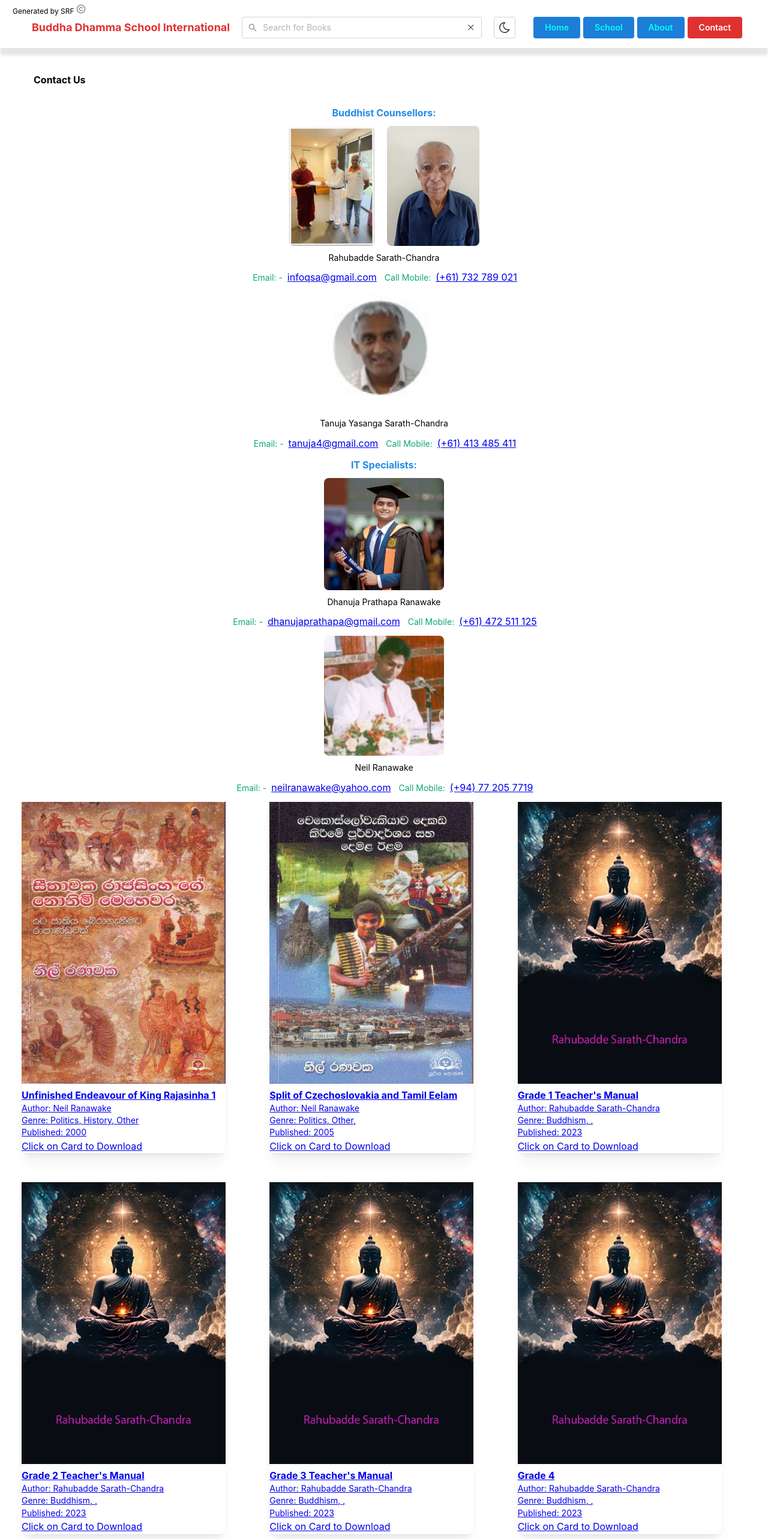
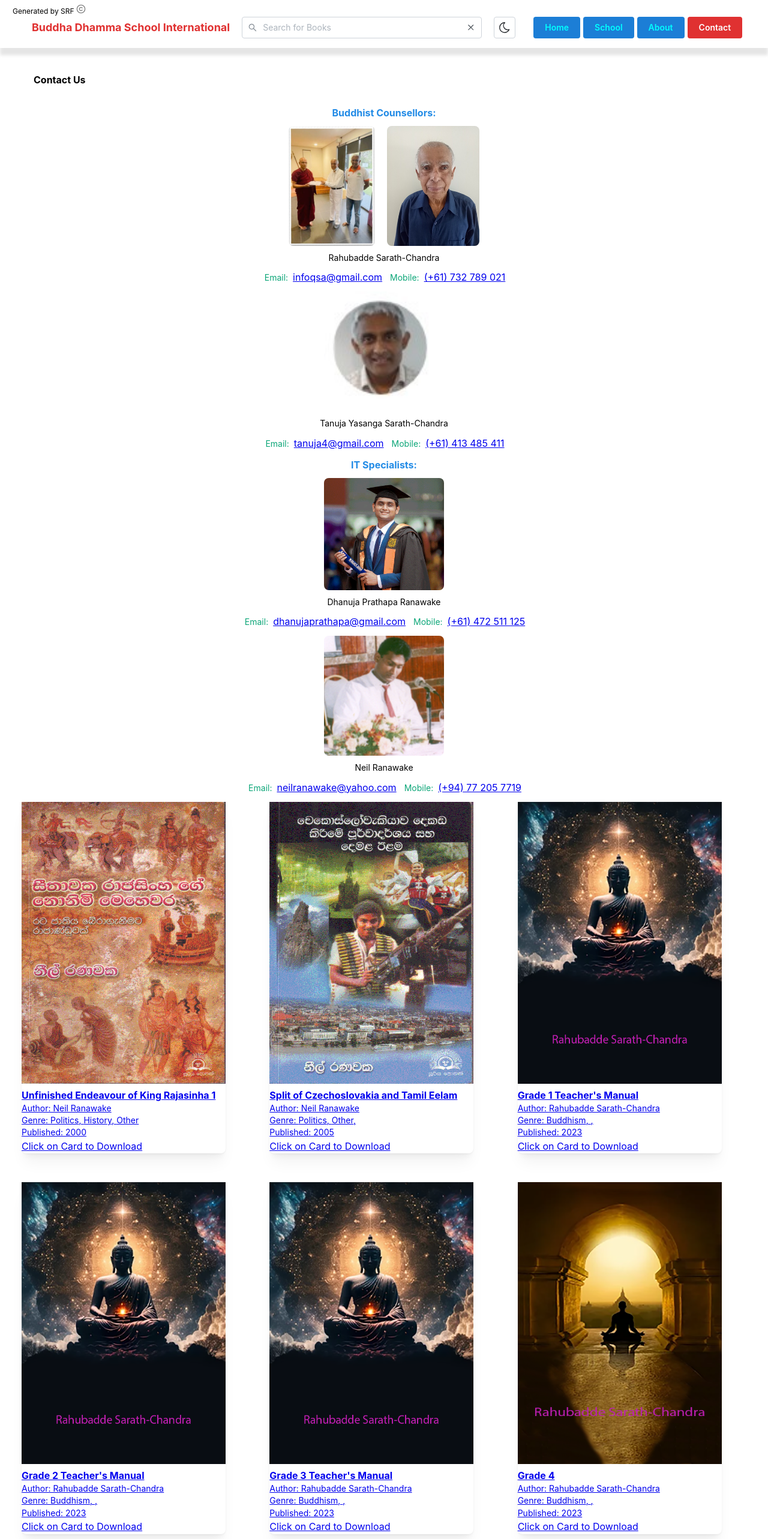
Before and after one commit to dhanuja-prathapa/Final, a Next.js app: page /contact in a window 1280 px wide. Shown: the top 2566 px of the page at 60% size. Built offline with nearby package versions, Linux system fonts and the light colour scheme.

Commit message:
page covers done. refresh header issue addressed but in dark mode when clicking menu white comes & goes

```diff
--- a/components/Header.tsx
+++ b/components/Header.tsx
@@ -2,7 +2,7 @@
 import { TextInput, Box, Text, Group, Combobox, useCombobox, CloseButton, Drawer  } from "@mantine/core";
 import { ActionIcon, useComputedColorScheme, Burger  } from '@mantine/core';
 import { IconSun, IconMoon } from '@tabler/icons-react';
-import { useState } from 'react';
+import { useState, useEffect, useMemo } from 'react';
 import { AiOutlineSearch } from 'react-icons/ai';
 import { useMantineColorScheme, HoverCard, Flex } from '@mantine/core';
 import cx from 'clsx';
@@ -37,8 +37,28 @@ interface HeaderProps {
 
 const Header: React.FC<HeaderProps> = ({ searchTerm, setSearchTerm}) => {
 
-    const { setColorScheme } = useMantineColorScheme();
-    const computedColorScheme = useComputedColorScheme('light', { getInitialValueInEffect: true });
+const { setColorScheme } = useMantineColorScheme();
+{/*const computedColorScheme = useComputedColorScheme('light', { getInitialValueInEffect: true });*/}
+
+const [computedColorScheme, setComputedColorScheme] = useState('');
+const { colorScheme } = useMantineColorScheme();
+
+{/*const toggleColorScheme = () => {
+  setComputedColorScheme((prevScheme) => (prevScheme === 'light' ? 'dark' : 'light'));
+};*/}
+
+useEffect(() => {
+  // Set the initial color scheme based on the actual color scheme
+  setComputedColorScheme(colorScheme);
+}, [colorScheme]);
+
+const headerStyle = useMemo(() => {
+  return {
+    colorScheme: computedColorScheme,
+    '--header-background': computedColorScheme === 'dark' ? 'black' : 'white',
+  };
+}, [computedColorScheme]);
+
 
     const screenSize = useMediaQueries();
 
@@ -74,7 +94,7 @@ const Header: React.FC<HeaderProps> = ({ searchTerm, setSearchTerm}) => {
 
     return (
 
-          <nav >
+          <nav className={classes.fixedHeader} style={headerStyle}>
         {/* <Box style={{ background: "var(--header-background, white)"  }}> */}
          <Group justify="">
       <HoverCard width={280} shadow="md" closeDelay={1000}>
--- a/components/books.json
+++ b/components/books.json
@@ -45,7 +45,7 @@
         "genre": ["Buddhism"],
         "published": "Published: 2023",
         "downloadLink": "/Grade 4.pdf",
-        "imageLink": "/Cover.png"
+        "imageLink": "/Cover4.png"
     },
     {
         "title": "Grade 5",
@@ -53,7 +53,7 @@
         "genre": ["Buddhism"],
         "published": "Published: 2023",
         "downloadLink": "/Grade 5.pdf",
-        "imageLink": "/Cover.png"
+        "imageLink": "/Cover5.png"
     },
     {
         "title": "Post Secondary Book 2",
--- a/pages/contact.tsx
+++ b/pages/contact.tsx
@@ -1,6 +1,6 @@
 'use client'
 import React from 'react';
-import { useState, useEffect, useMemo } from 'react';
+import { useState, useEffect } from 'react';
 import booksData from "../components/books.json";
 import Book from "../components/Book";
 import Header from '../components/Header';
@@ -8,27 +8,11 @@ import Footer from '../components/Footer';
 import { Center, Box, Image, Text, Title, Grid, Container, Pagination } from '@mantine/core';
 import useMediaQueries from '../components/useMediaQueries';
 import getItemsPerPage  from '../components/itemsPerPage';
-import classes from './styles.module.css';
 import styles from './styles.module.css';
-import { useMantineColorScheme } from '@mantine/core';
 
 
 
 function Contact() {
-
-  const [computedColorScheme, setComputedColorScheme] = useState('light');
-
-  const toggleColorScheme = () => {
-    setComputedColorScheme((prevScheme) => (prevScheme === 'light' ? 'dark' : 'light'));
-  };
-
-  const { colorScheme } = useMantineColorScheme();
-
-  const headerStyle = useMemo(() => {
-    return {
-      '--header-background': colorScheme === 'dark' ? 'black' : 'white',
-    };
-  }, [colorScheme]);
 
   const books: Book[] = booksData as Book[];
   const screenSize = useMediaQueries();
@@ -79,7 +63,7 @@ function Contact() {
     <>
     {/* Fixed Header */}
 
-<div className={classes.fixedHeader} style={headerStyle}>
+<div >
       <Header searchTerm={searchTerm} setSearchTerm={setSearchTerm} />
 </div>
 
@@ -115,13 +99,13 @@ function Contact() {
       </Text>
       <Box style={{ margin: 'auto', display: 'flex', flexDirection: 'row', maxWidth: '1000px' }}>
       <Text p='3px' size="sm" ta="center" c="teal.7">
-      Email: -
+      Email:
       </Text>
       <a href="mailto:infoqsa@gmail.com" color="blue" style={{ marginLeft: '5px' }}>
       infoqsa@gmail.com
         </a>
         <Text p='3px' size="sm" ta="center" c="teal.7" style={{ marginLeft: '10px' }}>
-        Call Mobile:
+        Mobile:
       </Text>
         <a href="tel:+61732789021" color="blue" style={{ marginLeft: '5px' }}>
            (+61) 732 789 021
@@ -131,20 +115,24 @@ function Contact() {
       <Image radius="md" h={200}
       w={200}
       fit="contain" src='Tanuja.jpeg' alt='Dhanu' mx="auto" mt='10px'/>
+     {/*} <Text
+       style={{ color: computedColorScheme === 'light' ? 'dark' : 'light' }}
+      p='10px' size="sm" ta="center" >
+      Tanuja Yasanga Sarath-Chandra
+</Text>*/}
       <Text
-       style={{ color: computedColorScheme === 'light' ? 'dark' : 'light' }}
       p='10px' size="sm" ta="center" >
       Tanuja Yasanga Sarath-Chandra
       </Text>
       <Box style={{ margin: 'auto', display: 'flex', flexDirection: 'row', maxWidth: '1000px' }}>
       <Text p='3px' size="sm" ta="center" c="teal.7">
-      Email: -
+      Email:
       </Text>
       <a href="mailto:tanuja4@gmail.com" color="blue" style={{ marginLeft: '5px' }}>
       tanuja4@gmail.com
         </a>
         <Text p='3px' size="sm" ta="center" c="teal.7" style={{ marginLeft: '10px' }}>
-        Call Mobile:
+        Mobile:
       </Text>
         <a href="tel:+61413485411" color="blue" style={{ marginLeft: '5px' }}>
            (+61) 413 485 411
@@ -156,19 +144,18 @@ function Contact() {
 
       fit="contain" src='Dhanu.gif' alt='Dhanu' mx="auto"/>
       <Text
-       style={{ color: computedColorScheme === 'light' ? 'dark' : 'light' }}
       p='10px' size="sm" ta="center">
       Dhanuja Prathapa Ranawake
       </Text>
       <Box style={{ margin: 'auto', display: 'flex', flexDirection: 'row', maxWidth: '1000px' }}>
       <Text p='3px' size="sm" ta="center" c="teal.7">
-      Email: -
+      Email:
       </Text>
       <a href="mailto:dhanujaprathapa@gmail.com" color="blue" style={{ marginLeft: '5px' }}>
       dhanujaprathapa@gmail.com
         </a>
         <Text p='3px' size="sm" ta="center" c="teal.7" style={{ marginLeft: '10px' }}>
-        Call Mobile:
+        Mobile:
       </Text>
         <a href="tel:+61472511125" color="blue" style={{ marginLeft: '5px' }}>
            (+61) 472 511 125
@@ -178,18 +165,17 @@ function Contact() {
       <Image radius="md" w={200} h={200}
       fit="contain" src='Neil.png' alt='Neil' mx="auto" mt='10px'/>
       <Text
-       style={{ color: computedColorScheme === 'light' ? 'dark' : 'light' }}
       p='10px' size="sm" ta="center">Neil Ranawake</Text>
 
       <Box style={{ margin: 'auto', display: 'flex', flexDirection: 'row', maxWidth: '1000px' }}>
       <Text p='3px' size="sm" ta="center" c="teal.7">
-      Email: -
+      Email:
       </Text>
       <a href="mailto:neilranawake@yahoo.com" color="blue" style={{ marginLeft: '5px' }}>
       neilranawake@yahoo.com
         </a>
         <Text p='3px' size="sm" ta="center" c="teal.7" style={{ marginLeft: '10px' }}>
-        Call Mobile:
+        Mobile:
       </Text>
         <a href="tel:+94772057719" color="blue" style={{ marginLeft: '5px' }}>
            (+94) 77 205 7719
--- a/pages/styles.module.css
+++ b/pages/styles.module.css
@@ -62,7 +62,7 @@
   width: 100%;
   height: 80px;
   z-index: 100; /* Adjust the z-index as needed */
-  background-color: var(--header-background, white); /* Set the background color as needed */
+  background-color: var(--header-background, black); /*Set the background color as needed */
   padding: 1px;
   box-shadow: 0px 12px 5px rgba(0, 0, 0, 0.1);
   transition: background-color 0.3s ease; /* Add a smooth transition effect */
```
Also changed, not shown: pages/about.tsx (+1 -9 lines), pages/index.tsx (+1 -9 lines), pages/school.tsx (+1 -39 lines), public/Cover4.png (added), public/Cover5.png (added).
